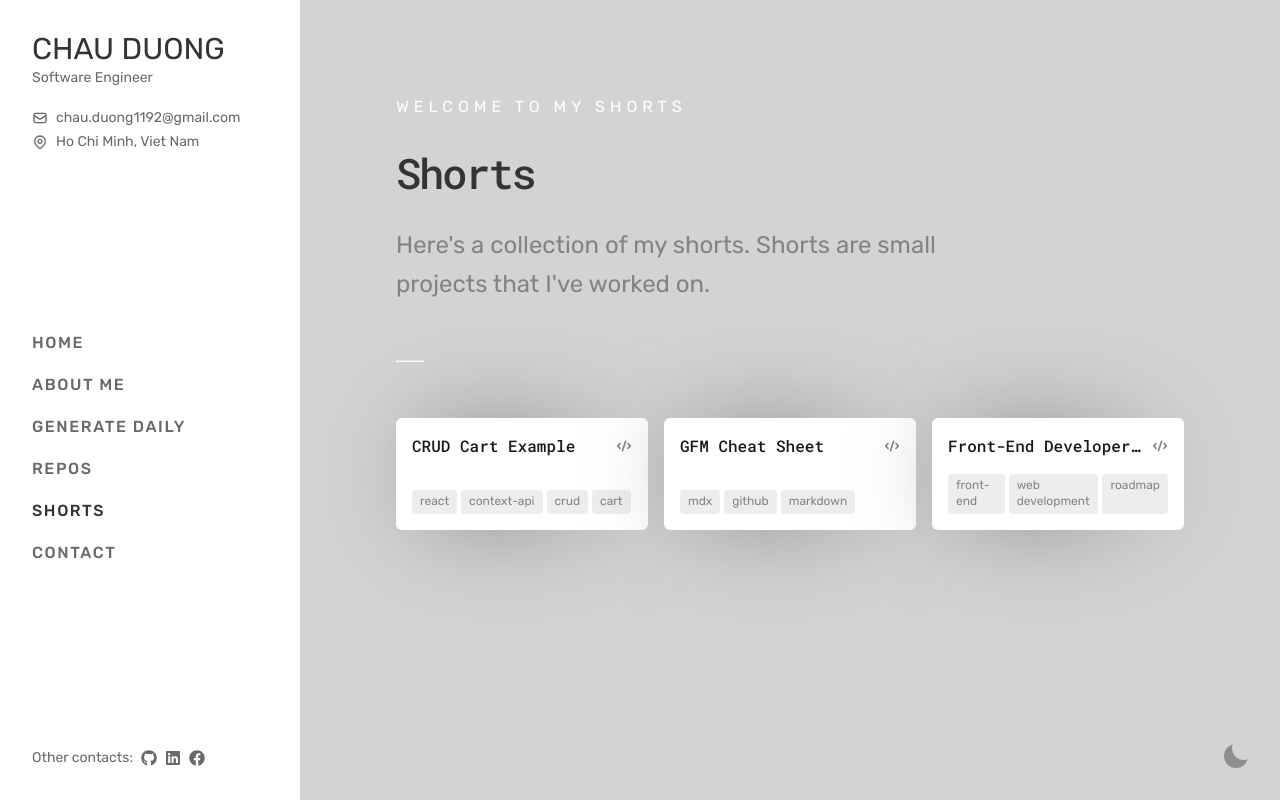
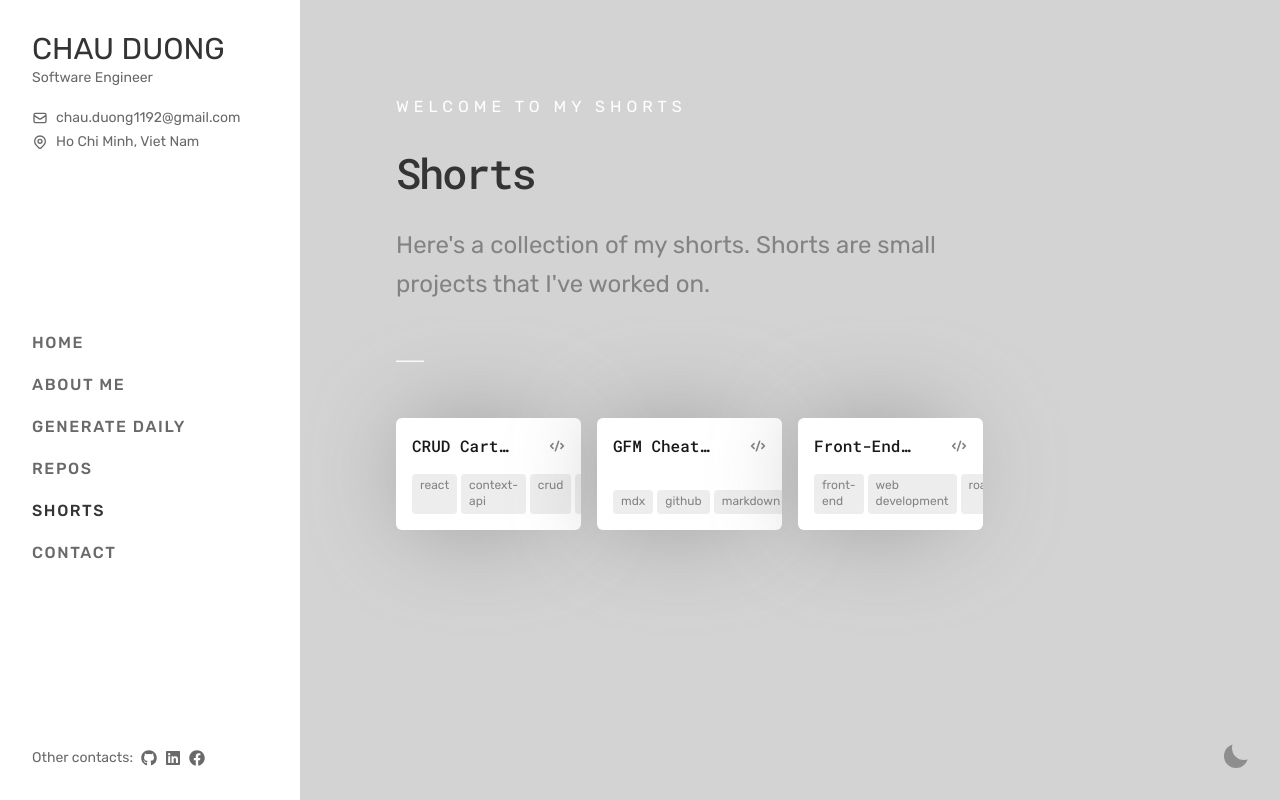
Before and after one commit to chauduong1192/cd-portfolio, a Next.js app: page /shorts in a window 1280 px wide. Built offline with nearby package versions, Linux system fonts and the light colour scheme.

Commit message:
style: 💄 mobile responsive

```diff
--- a/src/app/api/[...route]/auth.ts
+++ b/src/app/api/[...route]/auth.ts
@@ -11,7 +11,7 @@ const verifyPassword = new Hono().post('/verify-password', async (c) => {
   const { password } = await c.req.json();
   const isMatch = password === unlockPassword;
   if (!isMatch) {
-    return formatResponse(c, StatusCodes.UNAUTHORIZED, {
+    return formatResponse(c, StatusCodes.BAD_REQUEST, {
       message: 'Password is incorrect',
     });
   }
--- a/src/app/repos/page.tsx
+++ b/src/app/repos/page.tsx
@@ -48,8 +48,8 @@ export default async function GithubRepositories() {
         className='gap-0'
       >
         <div
-          className='grid grid-cols-1 sm:grid-cols-2 md:grid-cols-3 2xl:grid-cols-4 gap-4
-            auto-rows-fr'
+          className='grid grid-cols-1 sm:grid-cols-2 md:grid-cols-3 xl:grid-cols-4 2xl:grid-cols-5
+            gap-4 auto-rows-fr'
         >
           {renderGitHubList()}
         </div>
--- a/src/app/shorts/page.tsx
+++ b/src/app/shorts/page.tsx
@@ -22,7 +22,10 @@ export default async function ShortsPage() {
         withHr={true}
         className='gap-0'
       >
-        <div className='grid grid-cols-1 sm:grid-cols-2 md:grid-cols-3 gap-4'>
+        <div
+          className='grid gap-4 grid-cols-1 sm:grid-cols-2 md:grid-cols-3 xl:grid-cols-4
+            2xl:grid-cols-5'
+        >
           {allShorts?.map(({ slug, title, tags }) => (
             <Card
               contentProps={{ className: 'gap-4' }}
```
